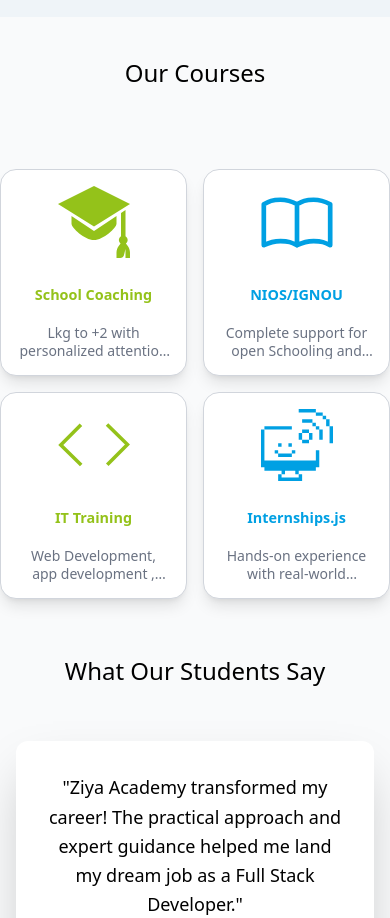
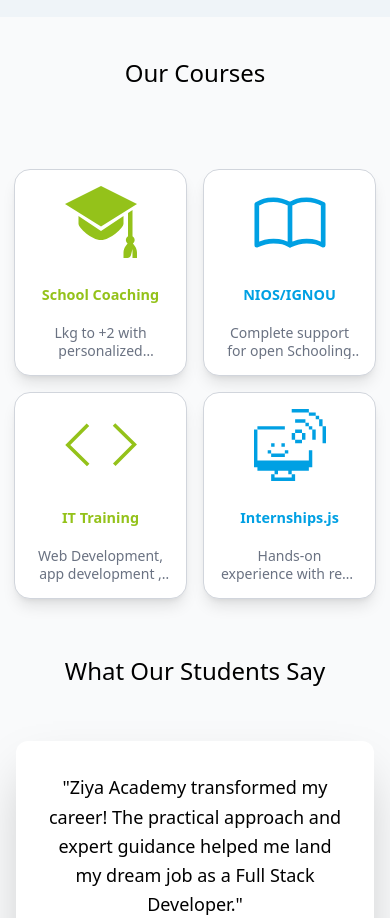
Before and after one commit to hashim-dev030/Ziya-Ofiicial-website, a React (Vite) app in the folder frontend/: page / in a window 390 px wide. Shown: the part 1660-2578 px from the top of the page. Built offline with nearby package versions, Linux system fonts and the light colour scheme.

Commit message:
responsiveness style fix

```diff
--- a/frontend/src/views/Home/OurCourses.tsx
+++ b/frontend/src/views/Home/OurCourses.tsx
@@ -41,7 +41,7 @@
         Our Courses
       </h1>
 
-      <div className="grid grid-cols-2 sm:grid-cols-4 gap-4 pt-12">
+      <div className="grid grid-cols-2 sm:grid-cols-4 gap-4 px-3.5 pt-12">
         {courses.map((course, index) => (
           <OurCourseCard
             key={index}
```
